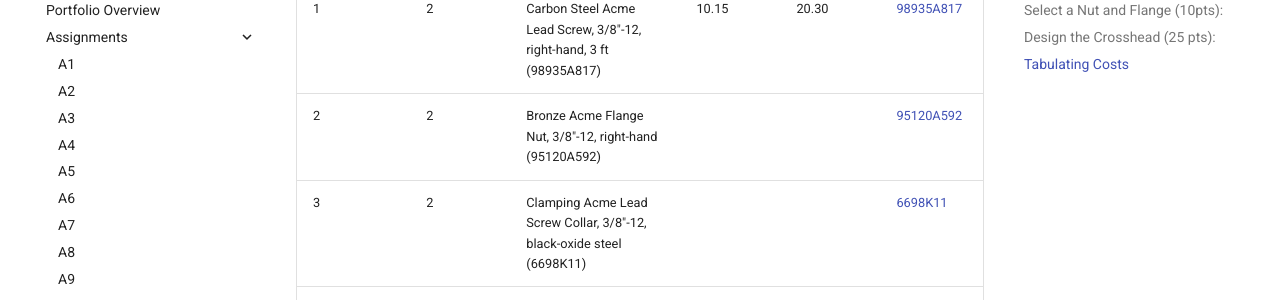
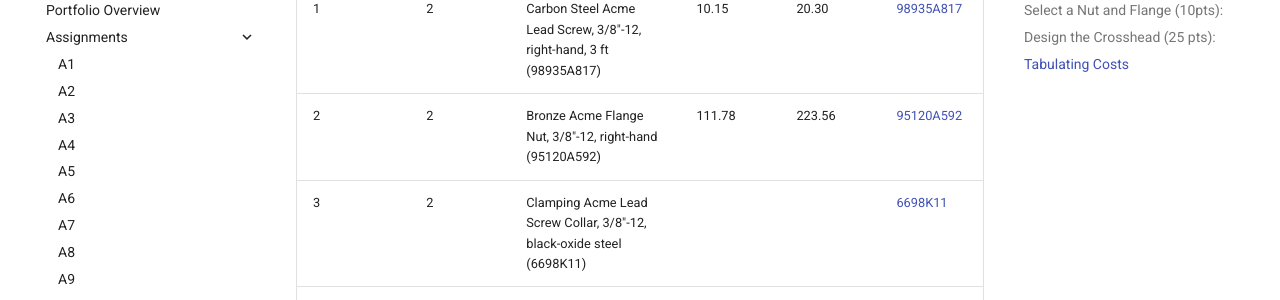
Before and after one commit to seaberr/kohlers-megr2157-portfolio, an MkDocs documentation site: the page built from docs/assignments/A10/index.md, in a window 1280 px wide and 900 px high, scrolled down 830 px. Shown: the part 152-452 px from the top of the window. Built offline with MkDocs 1.6.1 and Material for MkDocs 9.7.7, drawn with Linux system fonts in a browser that asks for light colours.

Commit message:
Add cost details for Bronze Acme Flange Nut

```diff
--- a/docs/assignments/A10/index.md
+++ b/docs/assignments/A10/index.md
@@ -15,7 +15,7 @@ _Reference your concept selection (Pugh matrix) here. How does this design follo
 | Item Number | Quantity | Name | Cost/Item | Cost | Purchase Link |
 | --- | --- | --- | --- | --- | --- |
 | 1 | 2 | Carbon Steel Acme Lead Screw, 3/8"-12, right-hand, 3 ft (98935A817) | 10.15 | 20.30 | [98935A817](https://www.mcmaster.com/98935A817/) |
-| 2 | 2 | Bronze Acme Flange Nut, 3/8"-12, right-hand (95120A592) | | | [95120A592](https://www.mcmaster.com/95120A592/) |
+| 2 | 2 | Bronze Acme Flange Nut, 3/8"-12, right-hand (95120A592) | 111.78 | 223.56 | [95120A592](https://www.mcmaster.com/95120A592/) |
 | 3 | 2 | Clamping Acme Lead Screw Collar, 3/8"-12, black-oxide steel (6698K11) | | | [6698K11](https://www.mcmaster.com/6698K11/) |
 | 4 | 6 | Socket Head Cap Screw, #4-40 x 1/2", alloy steel | | | |
 | 5 | 1 | 80/20 40-Series T-Slot Profile, 80 mm x 40 mm, 10 ft | | | |
```
